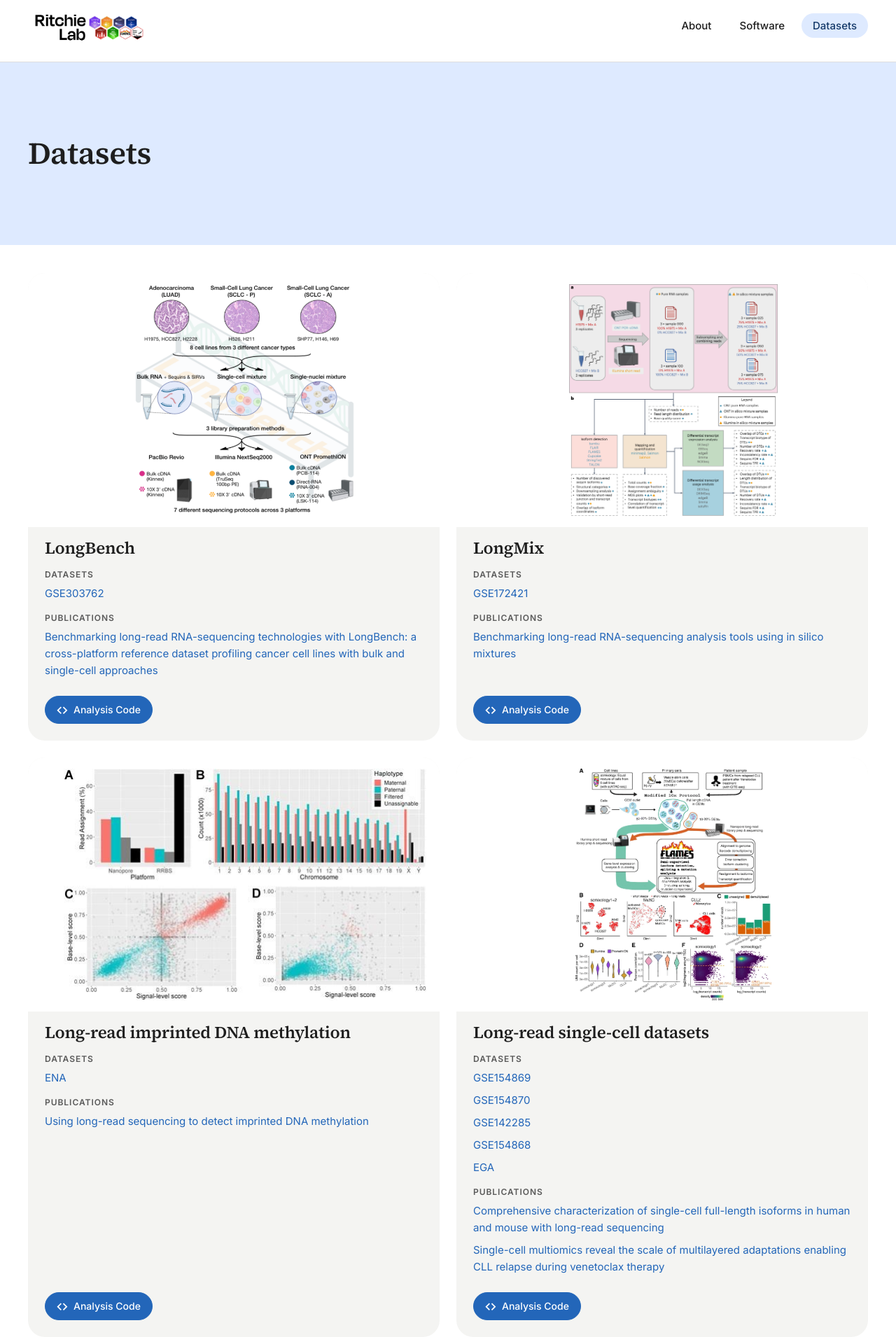
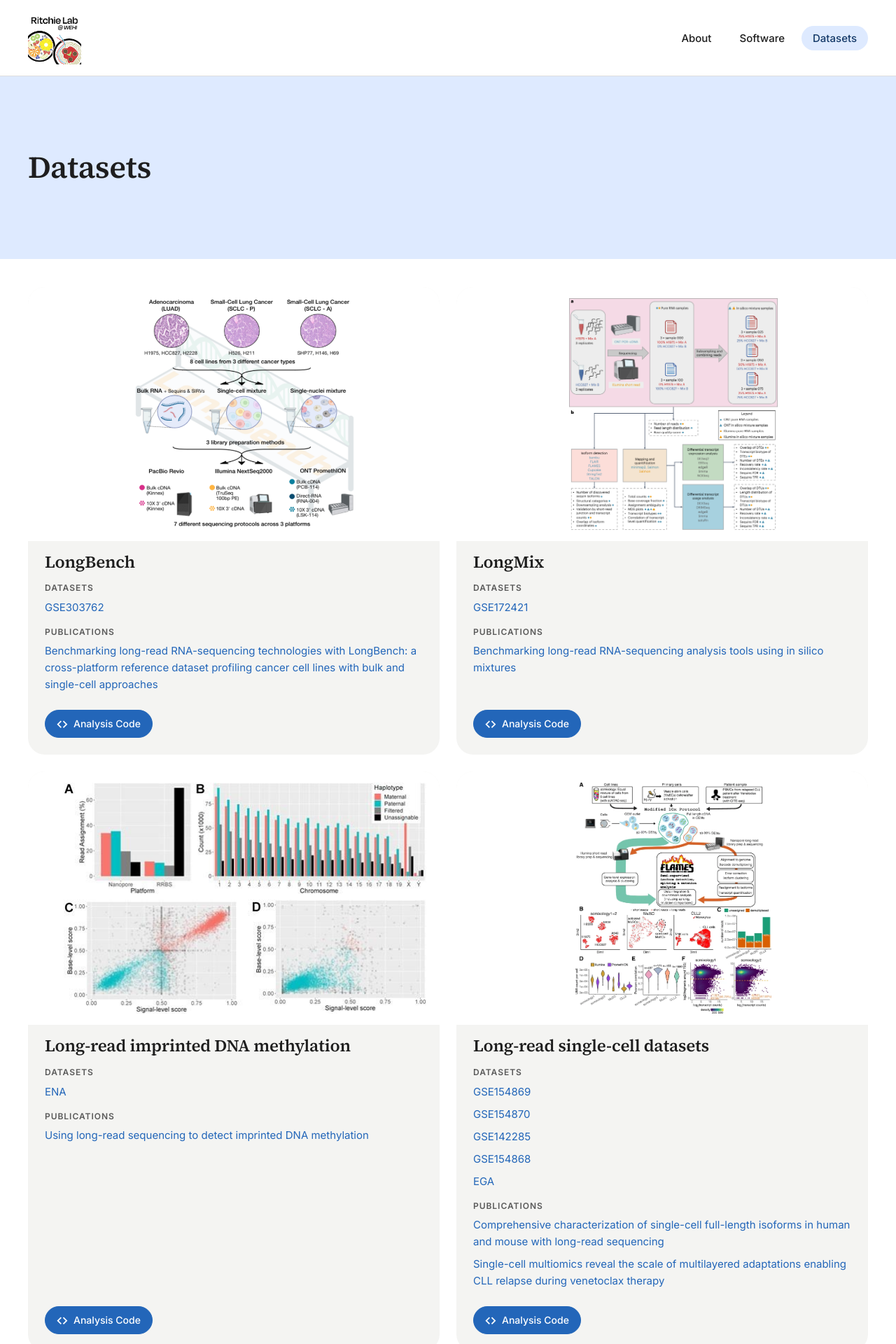
Before and after one commit to mritchielab/mritchielab.github.io, a Jekyll site: the page built from datasets.markdown, in a window 1280 px wide. Shown: the top 1920 px of the page at 70% size. Built offline with Jekyll 4.4.1, drawn with Linux system fonts in a browser that asks for light colours.

Commit message:
add Readme

```diff
--- a/_includes/header.html
+++ b/_includes/header.html
@@ -5,7 +5,7 @@
     {%- assign page_paths = site.header_pages | default: default_paths -%}
     {%- include rootpath.html -%}
     <a class="site-title" rel="author" href="{{ rootpath }}">
-      <img src="{{ rootpath }}assets/images/artboard_1_3x.png" class="nav-ritchie-lab-logo" alt="Ritchie Lab">
+      <img src="{{ rootpath }}assets/images/favicon.png" class="nav-ritchie-lab-logo" alt="Ritchie Lab">
     </a>
 
     {%- if page_paths -%}
--- a/_sass/minima.scss
+++ b/_sass/minima.scss
@@ -156,13 +156,22 @@ main .wrapper:first-child { padding-top: $space-5; padding-bottom: $space-5; }
   &:hover { color: $brand-color; text-decoration: none; }
 }
 
+// logo on the left, nav on the right, vertically centred
+.site-header .wrapper {
+  display: flex;
+  align-items: center;
+  justify-content: space-between;
+
+  &::after { display: none; }
+}
+
 .nav-ritchie-lab-logo {
   display: block;
-  width: 180px;
+  width: 76px;   // square logo; large enough to keep its lettering legible
   height: auto;
   padding: 0;
 
-  @include media-query($on-palm) { width: 140px; }
+  @include media-query($on-palm) { width: 60px; }
 }
 
 .site-nav {
```
Also changed, not shown: README.md (added).
